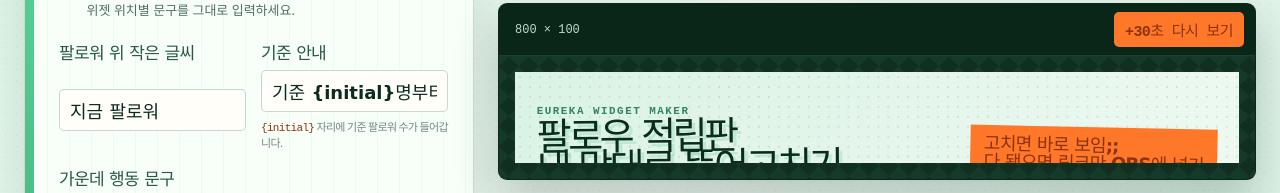
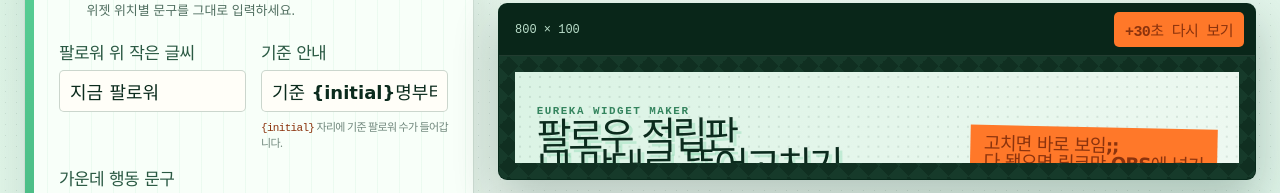
Before and after one commit to 11qaws/ex-api, a website built with Vite: page editor/index.html in a window 1280 px wide. Shown: the part 244-437 px from the top of the page. Built offline with nearby package versions, Linux system fonts and the light colour scheme; a web font is replaced by a local one.

Commit message:
문구 입력 필드 정렬 수정

```diff
--- a/package.json
+++ b/package.json
@@ -1,6 +1,6 @@
 {
   "name": "ex-api",
-  "version": "0.1.3",
+  "version": "0.1.4",
   "private": true,
   "type": "module",
   "scripts": {
--- a/src/editor.css
+++ b/src/editor.css
@@ -164,6 +164,12 @@ a {
   font-size: 17px;
   font-weight: 700;
   letter-spacing: -0.04em;
+}
+
+.field {
+  align-content: start;
+  align-self: start;
+  grid-auto-rows: max-content;
 }
 
 .field-wide {
```
Also changed, not shown: DEVELOPMENT_LOG.md (+2 -0 lines), 1 other file.
